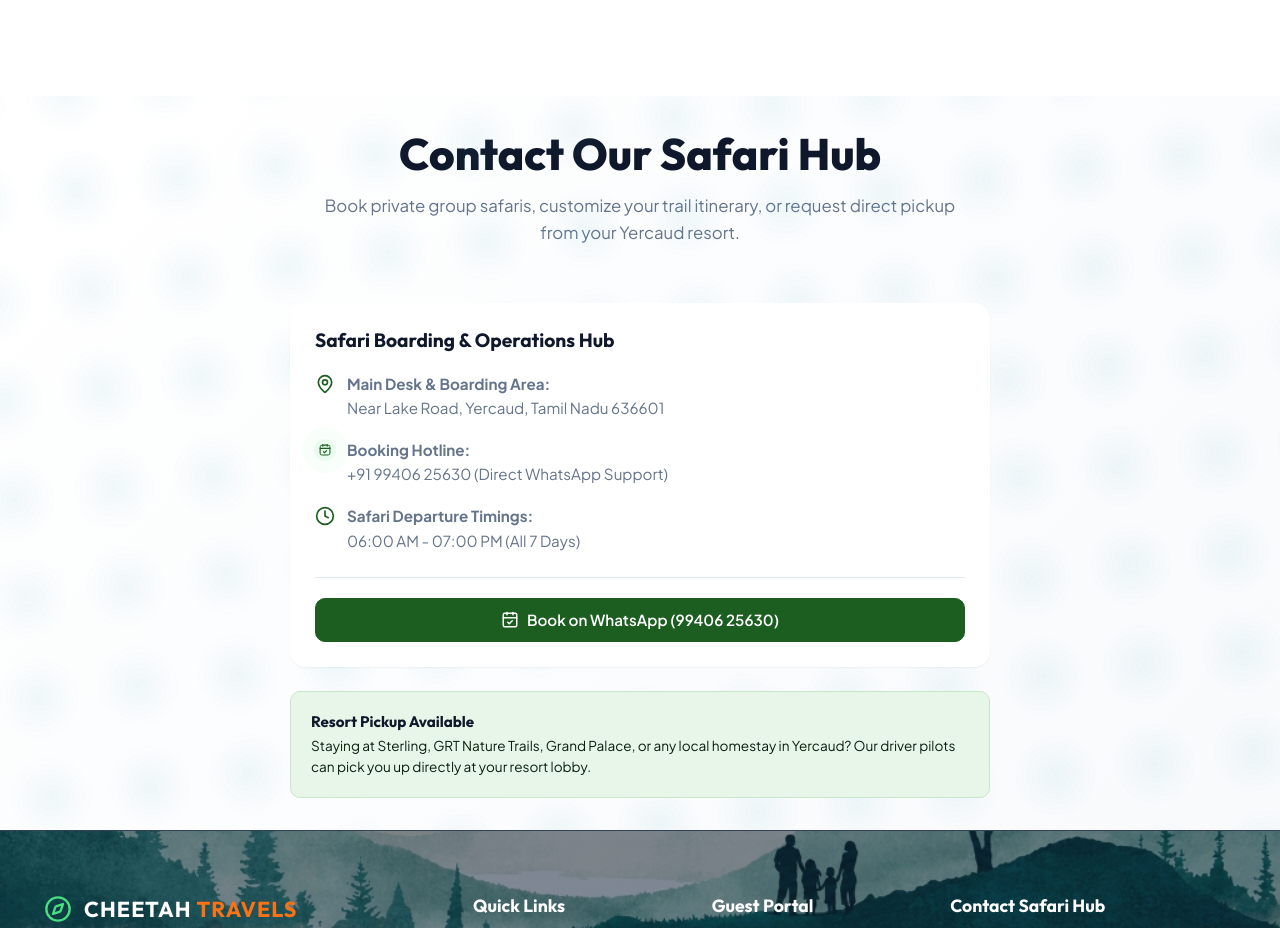
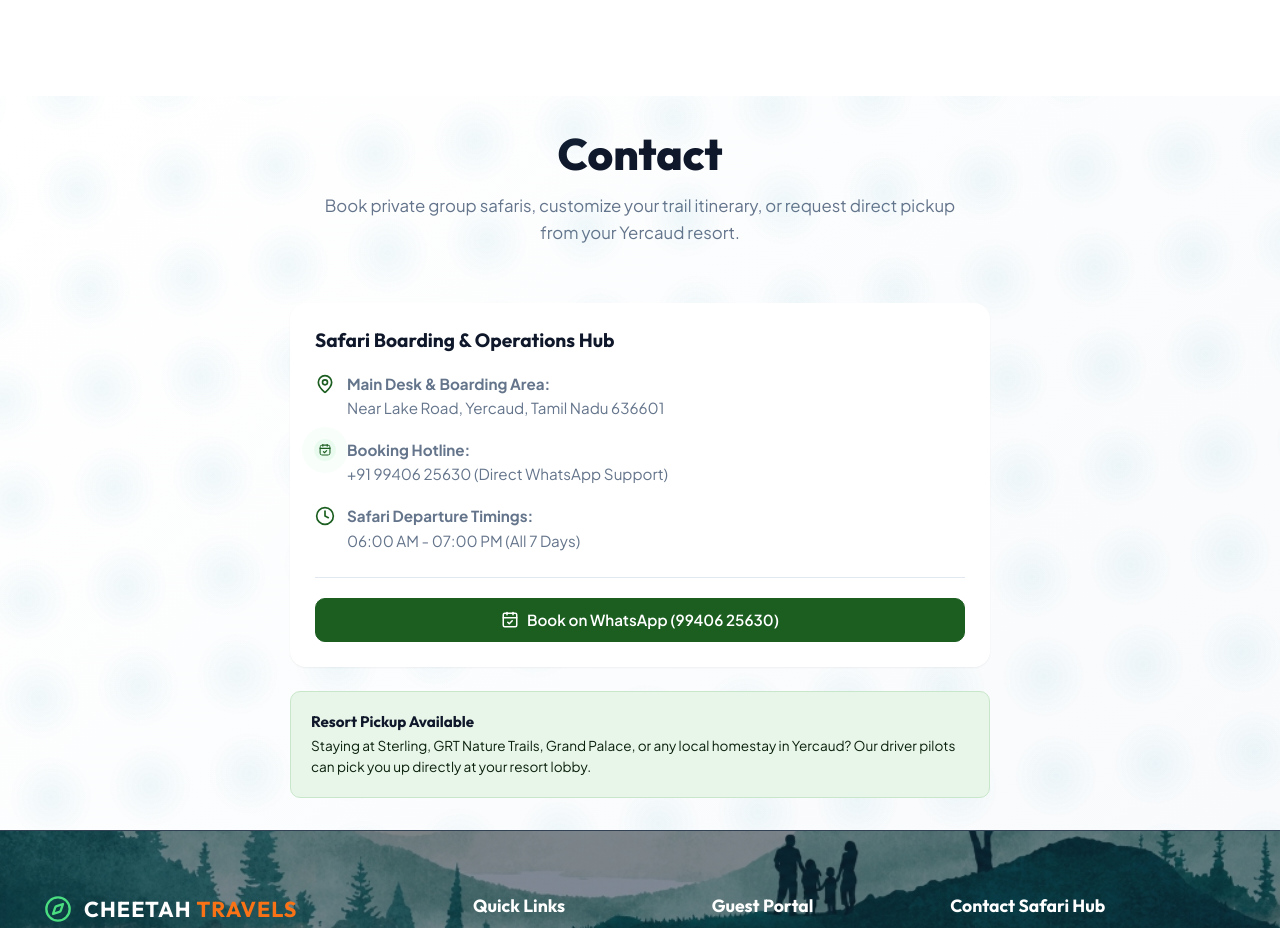
Before and after one commit to Procomets/CHEETAH-TRAVELS, a React (Vite) app: page / in a window 1280 px wide. Shown: the part 7360-8288 px from the top of the page. Built offline with nearby package versions, Linux system fonts and the light colour scheme.

Commit message:
Update contact section title

```diff
--- a/src/pages/public/HomePage.jsx
+++ b/src/pages/public/HomePage.jsx
@@ -242,7 +242,7 @@ export const HomePage = () => {
       <section id="contact" className="landing-section contact-section-creative">
         <div className="container">
           <div className="section-header-box">
-            <h2 className="section-title-main">Contact Our Safari Hub</h2>
+            <h2 className="section-title-main">Contact</h2>
             <p className="section-subtitle-desc">
               Book private group safaris, customize your trail itinerary, or request direct pickup from your Yercaud resort.
             </p>
```
